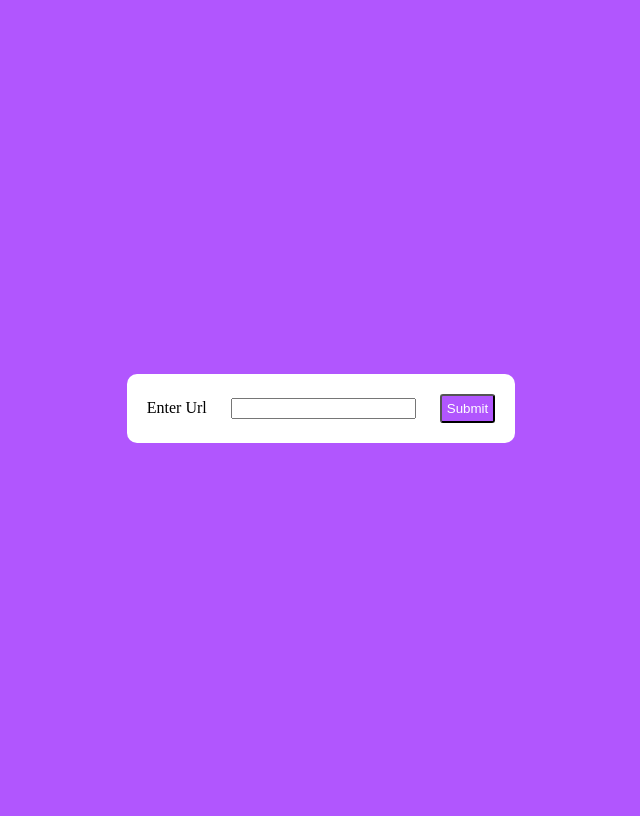
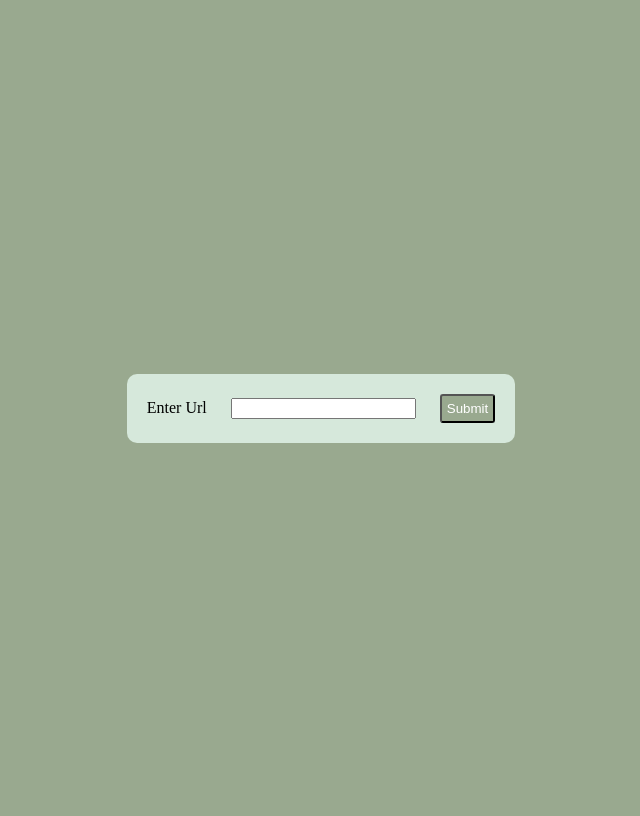
Before and after one commit to Naman-0206/Link_Shortner, a Django app: page / in a window 1280 px wide. Shown: the whole page, without its empty margins (319-959 px from the left). Run offline with Django 4.2, Linux system fonts and the light colour scheme.

Commit message:
theme changed

```diff
--- a/LinkShortner/link_app/templates/home.html
+++ b/LinkShortner/link_app/templates/home.html
@@ -8,7 +8,7 @@
     <title>Link Shortner</title>
     <style>
         body {
-            background-color: #b156fe;
+            background-color: #99A98F;
             display: flex;
             align-items: center;
             align-content: center;
@@ -17,7 +17,7 @@
         }
 
         .container {
-            background-color: white;
+            background-color: #D6E8DB ;
             padding: 10px;
             border-radius: 10px;
         }
@@ -30,7 +30,7 @@
 
         button {
             outline: none;
-            background-color: #b156fe;
+            background-color: #99A98F;
             color: white;
             /* border: none; */
             border-radius: 3px;
@@ -39,7 +39,7 @@
         }
 
         button:hover {
-            background-color: blueviolet;
+            background-color: darkgray;
         }
 
         .btn {
```
